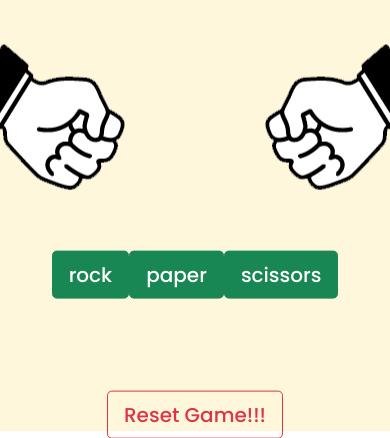
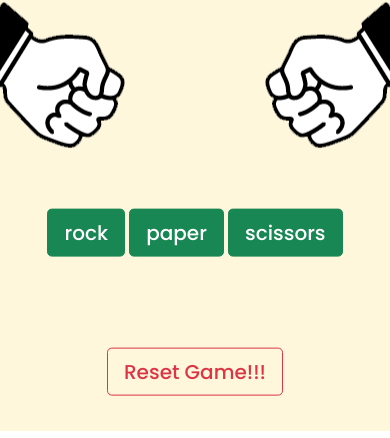
Before and after one commit to Aniket-jha/Rock-Paper-Scissors, a plain HTML site: page index.html in a window 390 px wide. Both pictures are taken after a click on the button "Let's Play". Shown: the part 413-851 px from the top of the page. Drawn offline with nearby package versions, Linux system fonts and the light colour scheme; a web font is replaced by a local one.

Commit message:
small changes

```diff
--- a/style.css
+++ b/style.css
@@ -144,12 +144,16 @@ div.fadeIn{
   }
 
 @media screen and (max-width:800px) {
-  .options{
-    justify-content: center;
-    align-item:center
+ .options{
+    display: block;
+    text-align: center;
   }
-   .match{
-    top:70%;
+  .opt{
+    padding: 2px;
+  }
+  .match{
+
+    top:65%;
     left: 50%;
 
 }
```
